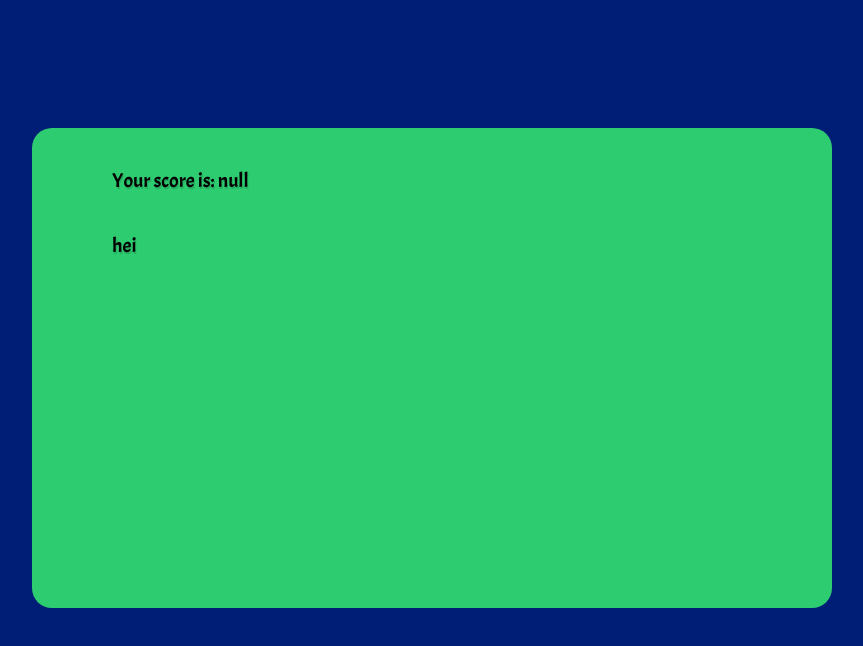
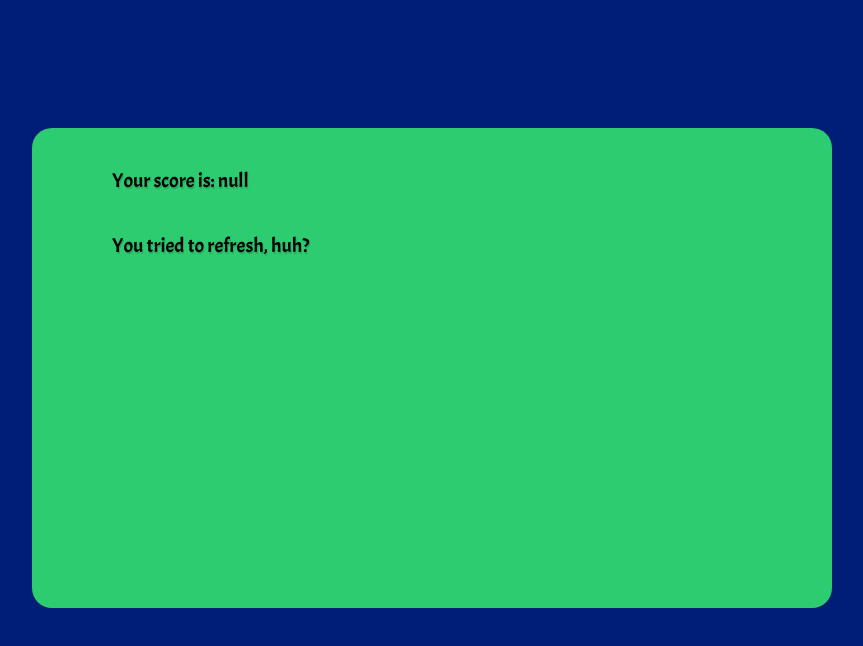
Before and after one commit to Aimen-Hammou/english_quiz, a plain HTML site: page englishQuiz-finale/EnglishQuiz-master/final.html in a window 1280 px wide. Shown: the whole page, without its empty margins (292-1155 px from the left). Drawn offline with nearby package versions, Linux system fonts and the light colour scheme.

Commit message:
Add files via upload

```diff
--- a/englishQuiz-finale/EnglishQuiz-master/final.html
+++ b/englishQuiz-finale/EnglishQuiz-master/final.html
@@ -14,7 +14,7 @@
     <div class="background">
       <div id="menu-background">
         <div id = "score">prova</div>
-        <div id = "quiz_outcome">hei</div>
+        <div id = "quiz_outcome">You tried to refresh, huh?</div>
       </div>
     </div>
   </body>
```
